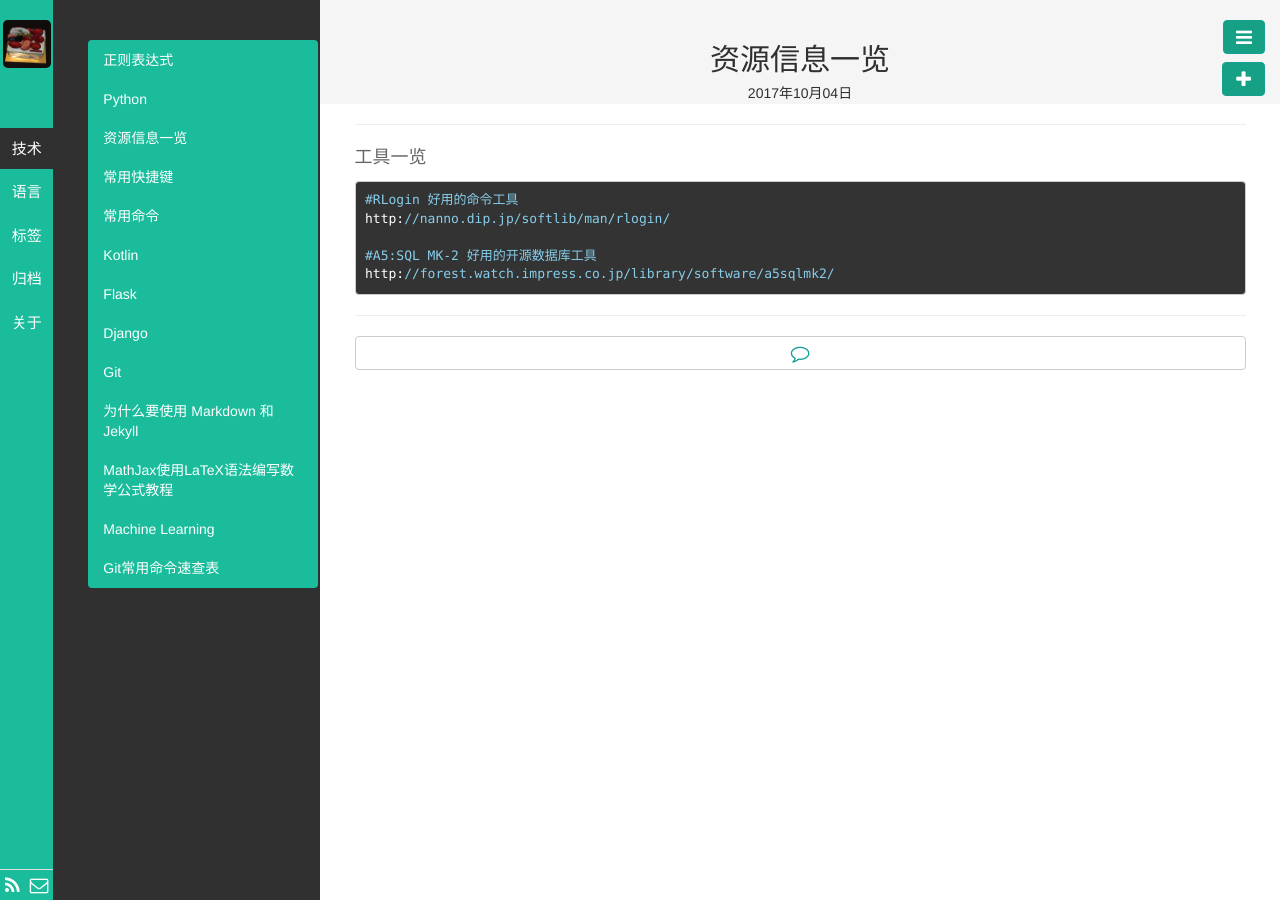
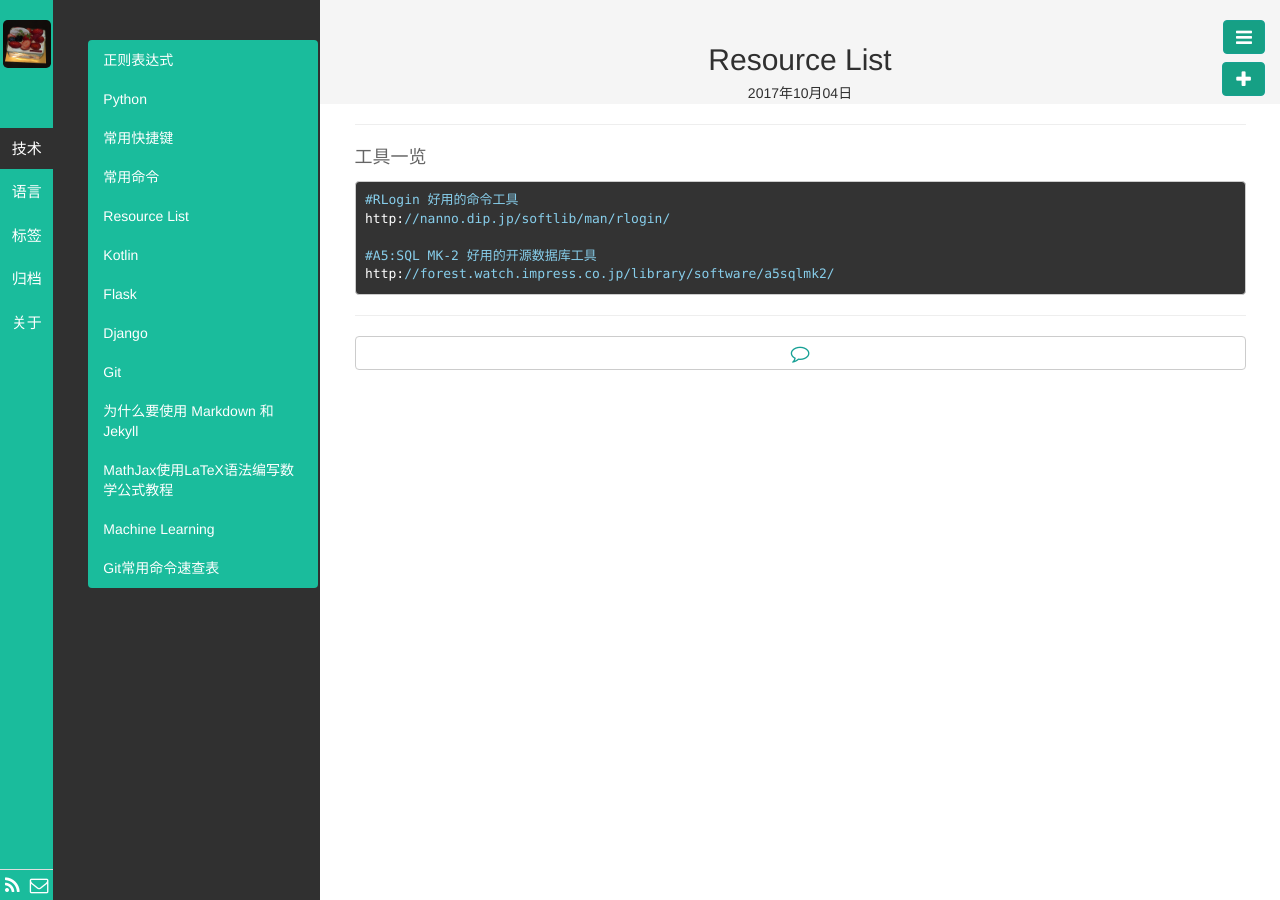
Before and after one commit to kyoyo/kyoyo.github.io, a Jekyll site: the page built from _posts/技術/2017-10-04-ResourceList.md, in a window 1280 px wide. Built offline with Jekyll 4.4.1, drawn with Linux system fonts in a browser that asks for light colours; Markdown is read by kramdown in place of the engine named in the settings.

Commit message:
Update and rename 2017-10-04-resource-list.md to 2017-10-04-ResourceList.md

```diff
--- a/_posts/技術/2017-10-04-resource-list.md
+++ b/_posts/技術/2017-10-04-ResourceList.md
@@ -1,8 +1,8 @@
 ---
 layout: post
-title: 资源信息一览
+title: Resource List
 category: 技术
-tags: resource list
+tags: Resource List
 keywords:
 description:
 ---
```
